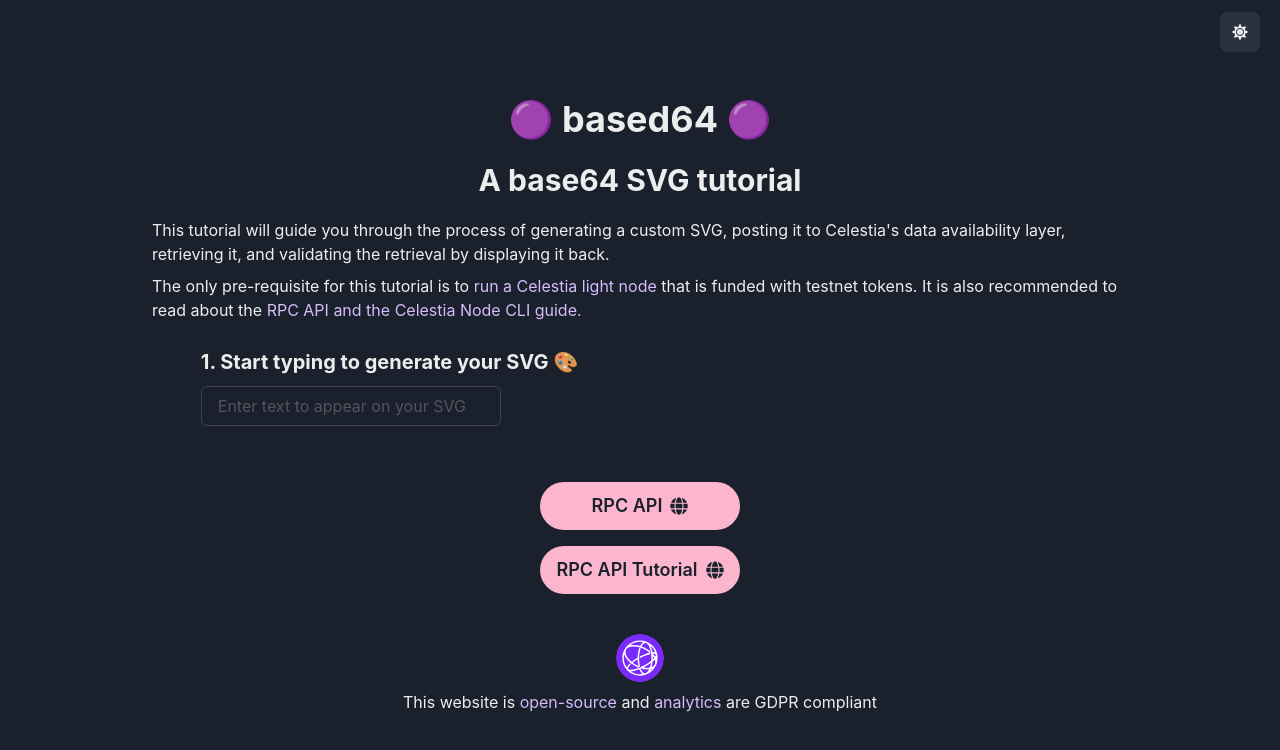
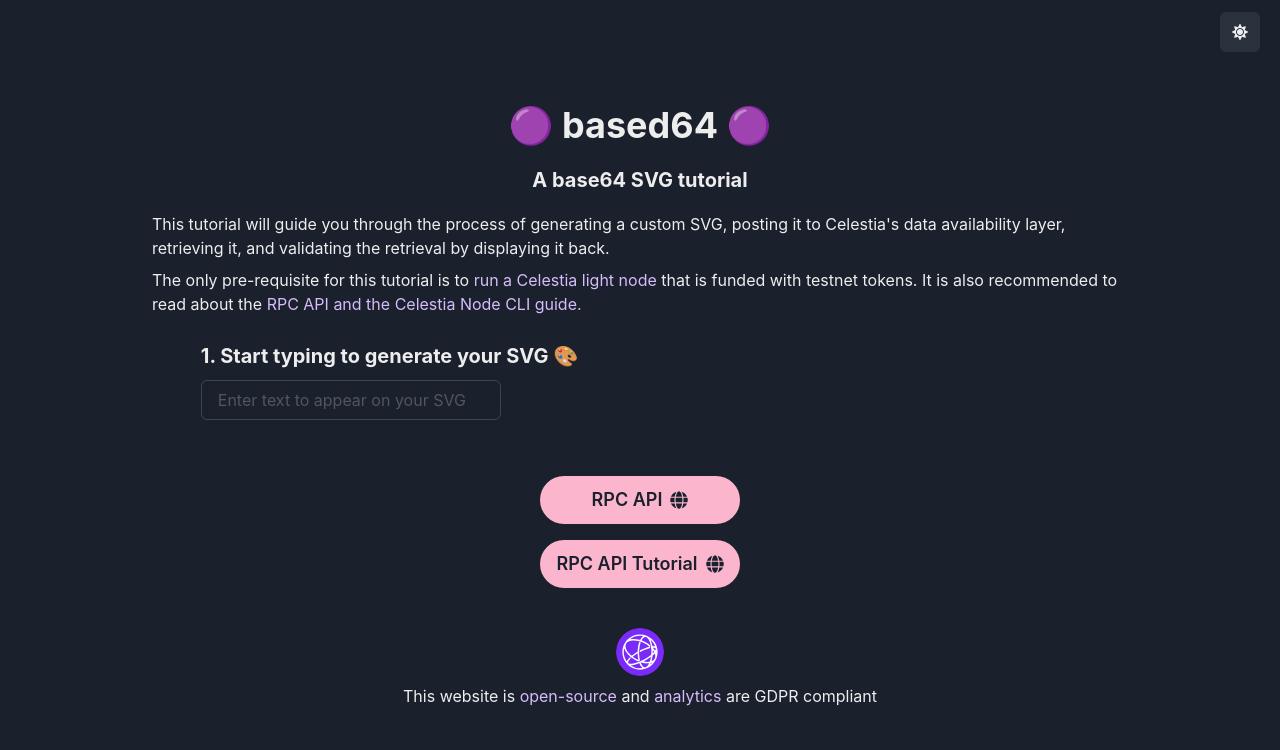
Before and after one commit to jcstein/svg-generator, a React (Vite) app: page / in a window 1280 px wide. Shown: the top 750 px of the page. Built offline with nearby package versions, Linux system fonts and the light colour scheme.

Commit message:
style: reduce subheading size

```diff
--- a/src/Components/about.tsx
+++ b/src/Components/about.tsx
@@ -4,7 +4,7 @@
   return (
     <VStack pb="5">
       <Heading pb="3" textAlign={"center"}>🟣 based64 🟣</Heading>
-      <Heading pb="3" size="lg" textAlign={"center"}>A base64 SVG tutorial</Heading>
+      <Heading pb="3" size="md" textAlign={"center"}>A base64 SVG tutorial</Heading>
       <Text>This tutorial will guide you through the process of generating a custom SVG, posting it to Celestia's data availability layer, retrieving it, and validating the retrieval by displaying it back.</Text>
       <Text>The only pre-requisite for this tutorial is to <Link href="https://docs.celestia.org/developers/node-tutorial" isExternal>run a Celestia light node</Link> that is funded with testnet tokens. It is also recommended to read about the <Link href="https://docs.celestia.org/developers/rpc-tutorial/" isExternal>RPC API and the Celestia Node CLI guide.</Link></Text>
     </VStack>
```
